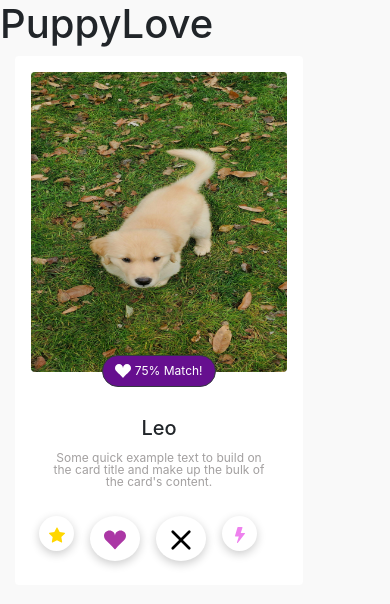
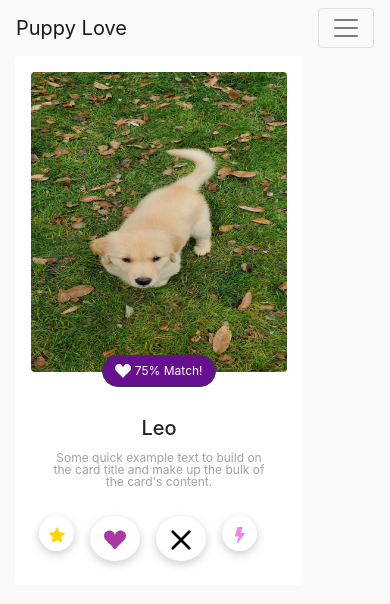
Before and after one commit to kristenwood123/PuppyLove-portfolio-project, a website: page index.html in a window 390 px wide. Drawn offline with nearby package versions, Linux system fonts and the light colour scheme.

Commit message:
bootstrap nav

```diff
--- a/css/styles.css
+++ b/css/styles.css
@@ -39,6 +39,12 @@ img {
   transition: 0.2s ease-out;
 }
 
+.card:hover {
+  box-shadow: 0 3px 10px rgb(0 0 0 / 0.1);
+  cursor: pointer;
+  transition: 0.2s ease-out;
+}
+
 .card-text {
   font-size: 12px;
   color: rgb(163, 160, 160);
--- a/index.html
+++ b/index.html
@@ -12,14 +12,27 @@
   <title>PuppyLove</title>
 </head>
 <body>
-  <div class="mx-auto vertical-center d-flex flex-column" style="width: 100%">
-    <h1>PuppyLove</h1>
+
+  <nav class="navbar navbar-expand-md navbar-light bg-light"> <!--Navbar -->
+    <a href="#" class="navbar-brand">Puppy Love</a>
+    <button class="navbar-toggler" type="button" data-toggle="collapse" data-target="#navbarSupportedContent"
+      aria-controls="navbarSupportedContent" aria-expanded="false" aria-label="Toggle navigation">
+      <span class="navbar-toggler-icon"></span>
+    </button>
+
+  </nav>
+
+
+
+
+
+
 
 
 <div class="container"> <!-- Start of Container -->
   <div class="row-content row">
     <div class="col">
-      <div class="card p-3 border-0" style="width: 18rem;">
+      <div class="card p-3 border-0 puppy-card" style="width: 18rem;">
         <img class="rounded card-img-top" src="./images/pandemic-dog-grief-nicole-chung-3.jpeg" alt="Card image cap">
         <div class="card-body text-center">
 
@@ -81,7 +94,6 @@
                 </button>
           </div> <!-- button wrapper end -->
         </div>
-      </div>
       </div> <!--End of col-->
     </div> <!--End of row content-->
   </div> <!-- End of Container -->
```
